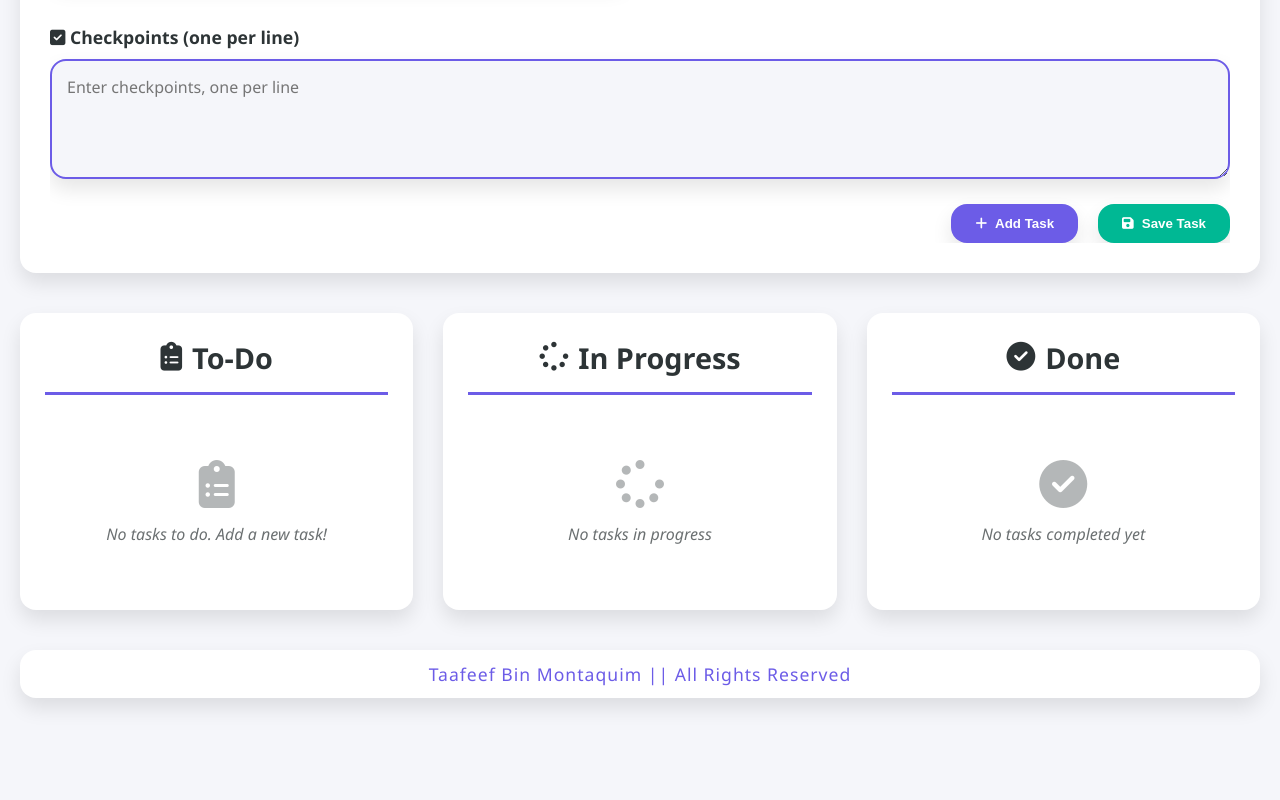
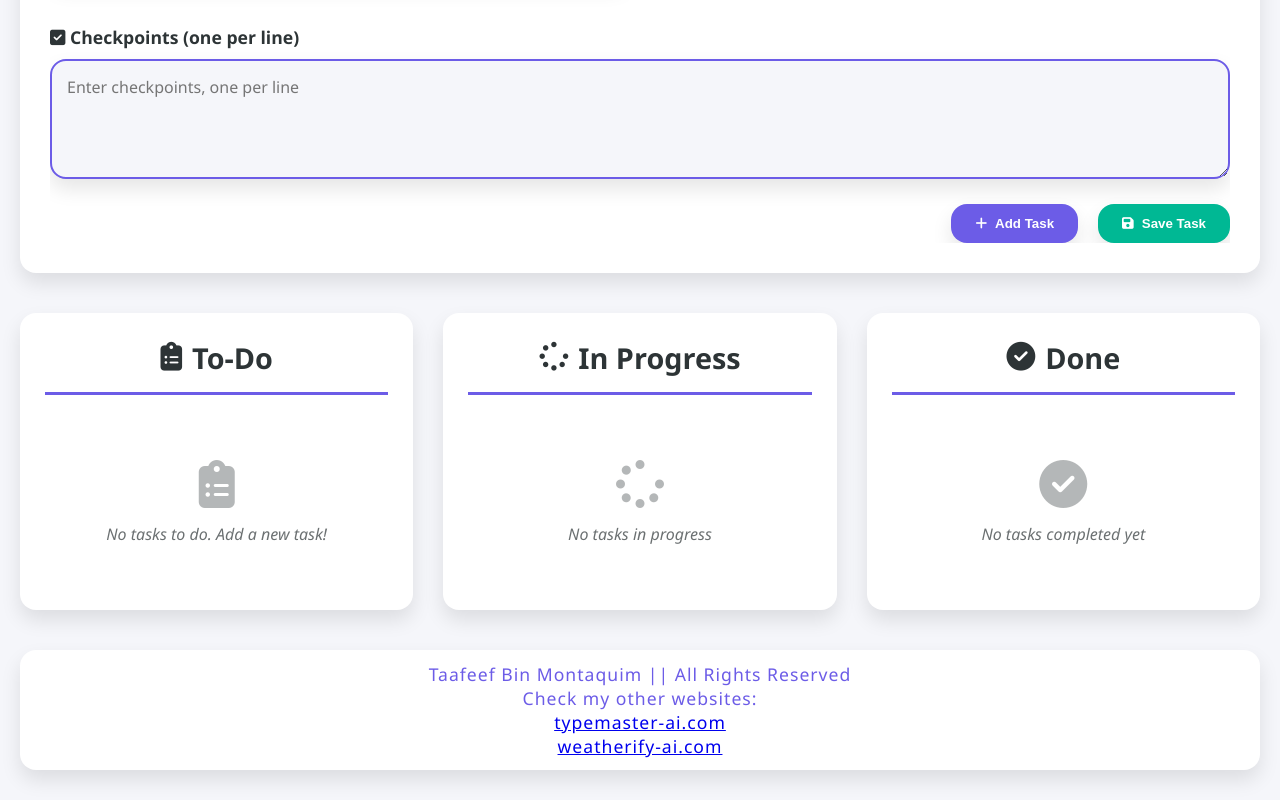
Before and after one commit to AverageTaaf/SchedulePro, a plain HTML site: page index.html in a window 1280 px wide. Shown: the part 919-1719 px from the top of the page. Before the commit the page ends 1647 px from the top, so only its background shows below. Drawn offline with Linux system fonts and the light colour scheme.

Commit message:
Update index.html

```diff
--- a/index.html
+++ b/index.html
@@ -310,6 +310,13 @@
 
     <footer>
       <p class="credits">Taafeef Bin Montaquim || All Rights Reserved</p>
+      <p class="otherWebsite">
+        Check my other websites:
+        <br />
+        <a href="https://typemaster-ai.netlify.app/">typemaster-ai.com</a>
+        <br />
+        <a href="https://weatherify-ai.netlify.app/">weatherify-ai.com</a>
+      </p>
     </footer>
 
     <script src="script.js"></script>
```
